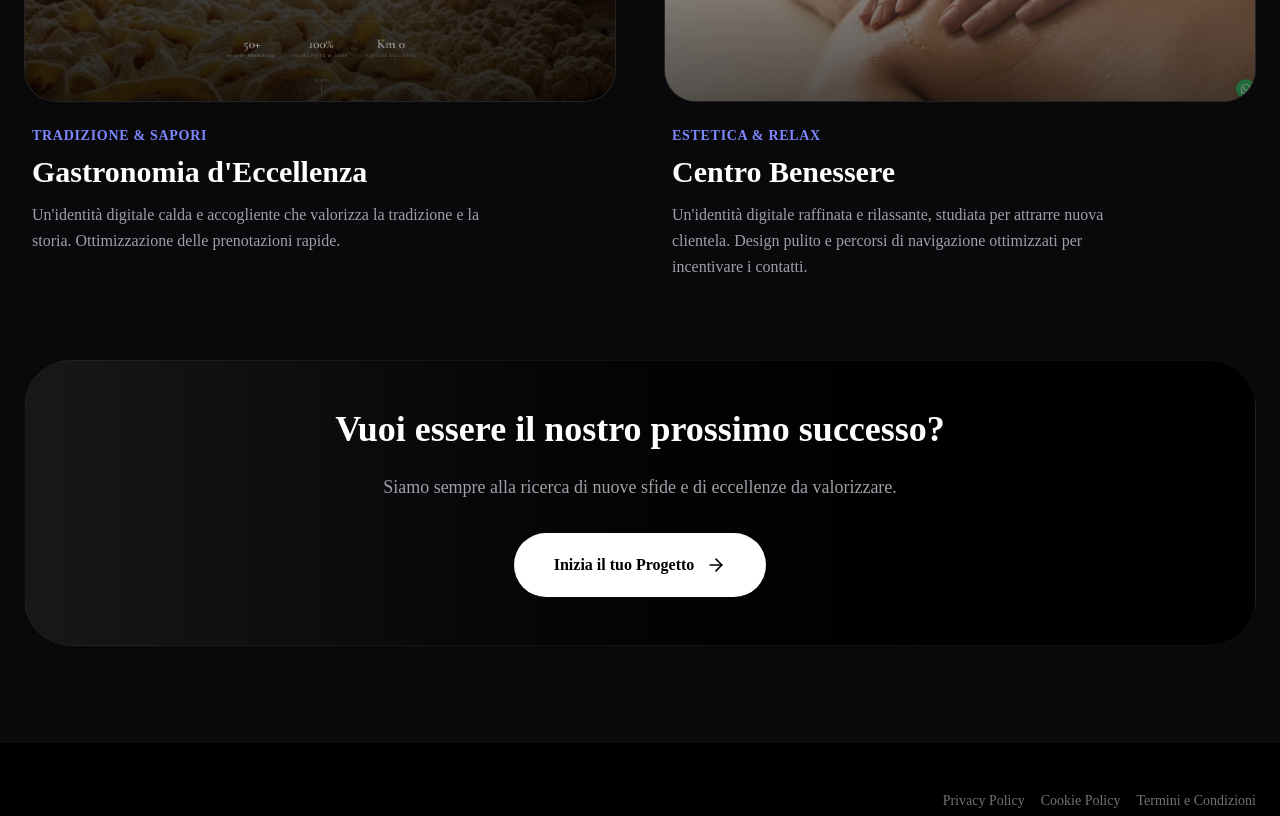
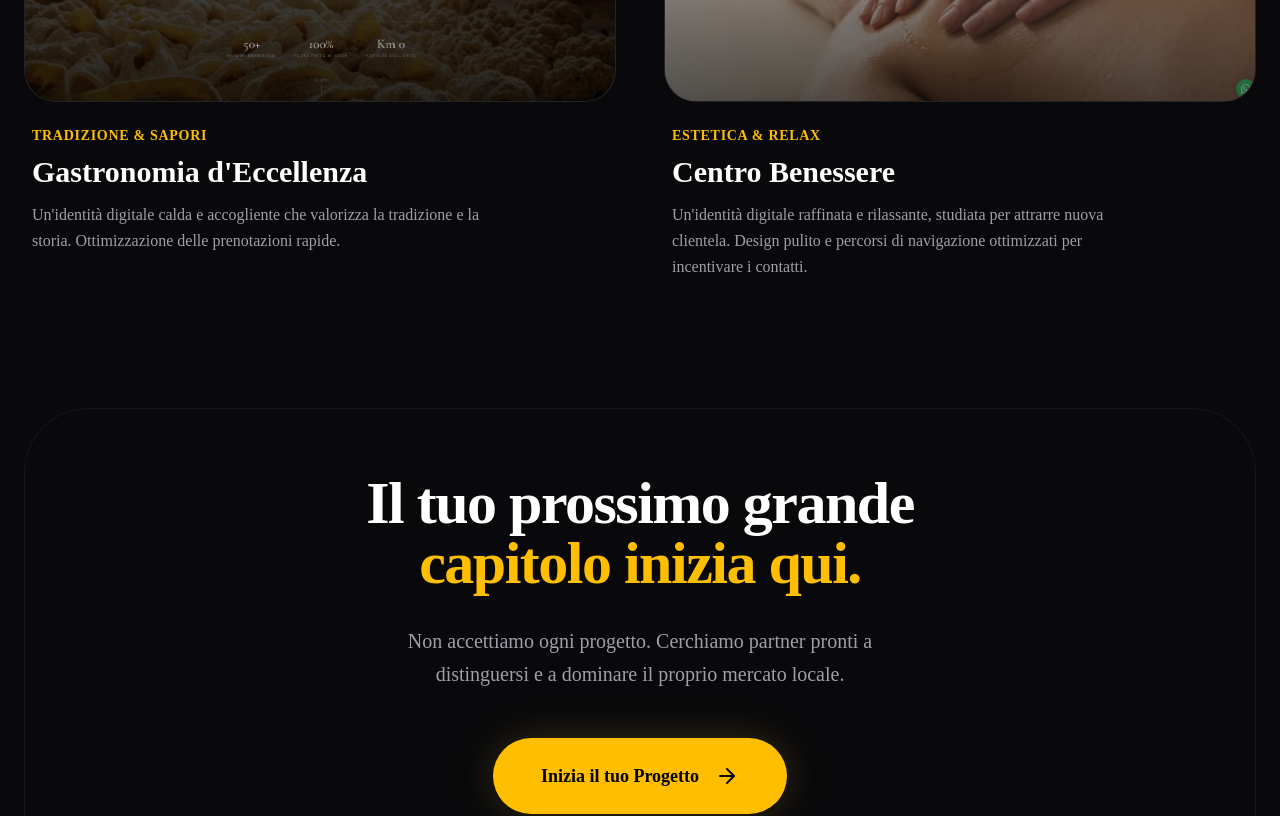
Before and after one commit to alebaia81/presenza_digitale, a React (Vite) app: page /progetti in a window 1280 px wide. Shown: the part 1740-2556 px from the top of the page. Built offline with nearby package versions, Linux system fonts and the light colour scheme; a web font is replaced by a local one.

Commit message:
feat: publish case study blog post, optimize layout and enhance CTA design

```diff
--- /dev/null
+++ b/src/content/blog/2026-05-13-case-study.md
@@ -0,0 +1,28 @@
+---
+title: "Case Study: Come abbiamo costruito l'infrastruttura di Presenza Digitale"
+description: "Un'analisi tecnica sulla scelta di Markdown, Astro e Antigravity per ottenere performance estreme e SEO imbattibile."
+date: "2026-05-13"
+author: "Ale - Presenza Digitale"
+category: "Case Study"
+image: "/assets/images/blog/case-study-infrastruttura.avif"
+readTime: "1 min"
+featured: false
+schemaType: "TechArticle"
+---
+
+Perché abbiamo scelto di non usare i classici sistemi pesanti per il nostro sito? La risposta è semplice: la velocità è il nuovo parametro dell'autorità. In questo case study, analizziamo le scelte tecniche che rendono **Presenza Digitale** un punto di riferimento nel 2026.
+
+## La sfida: Performance vs Gestione
+Il problema dei siti moderni è il "bloat": codice inutile che rallenta il caricamento. Per il nostro ecosistema, volevamo qualcosa che fosse istantaneo per l'utente ma potente per noi.
+
+## La soluzione: Staticità e Agenti IA
+Abbiamo optato per un'architettura basata su **Markdown** e **Astro**. Questo ci permette di:
+1. **Eliminare il Database:** I contenuti sono file fisici, rendendo il sito impossibile da hackerare e velocissimo da caricare.
+2. **Collaborazione con Agenti:** Il nostro kit **Antigravity** può leggere e scrivere direttamente il codice, automatizzando la pubblicazione.
+3. **Immagini AVIF:** Ogni asset visivo è ottimizzato per pesare l'80% in meno rispetto ai formati standard.
+
+## I Risultati
+Grazie a questa struttura, abbiamo ottenuto un punteggio di **100/100 su Google PageSpeed Insights**. Per i nostri clienti, questo si traduce in un posizionamento organico più rapido e una user experience senza attriti.
+
+## Conclusione
+L'infrastruttura non è solo un dettaglio tecnico, è la base del tuo marketing. Se il tuo sito è veloce, Google si fida. Se Google si fida, i tuoi clienti ti trovano.
--- a/src/pages/BlogPostPage.tsx
+++ b/src/pages/BlogPostPage.tsx
@@ -54,7 +54,7 @@ const BlogPostPage = () => {
 
     const articleSchema = {
       "@context": "https://schema.org",
-      "@type": "BlogPosting",
+      "@type": post.schemaType || "BlogPosting",
       "headline": post.title,
       "image": [post.image],
       "datePublished": post.date,
@@ -63,6 +63,10 @@ const BlogPostPage = () => {
         "name": post.author,
         "url": "https://www.presenzadigitale.com"
       }],
+      "publisher": {
+        "@type": "Organization",
+        "name": "Presenza Digitale"
+      },
       "description": post.description
     };
 
@@ -282,7 +286,15 @@ const BlogPostPage = () => {
         </div>
 
         {/* Content */}
-        <div className="prose prose-invert max-w-none prose-p:text-zinc-400 prose-p:leading-relaxed prose-li:text-zinc-400">
+        <div className="prose prose-invert max-w-none
+          prose-headings:text-white prose-headings:font-bold
+          prose-h2:text-3xl prose-h2:mt-12 prose-h2:mb-6 prose-h2:pb-2 prose-h2:border-l-4 prose-h2:border-gold-amber prose-h2:pl-6
+          prose-h3:text-xl prose-h3:mt-8 prose-h3:mb-4
+          prose-p:text-zinc-400 prose-p:leading-relaxed prose-p:text-lg prose-p:mb-6
+          prose-li:text-zinc-400 prose-li:mb-2
+          prose-strong:text-gold-amber prose-strong:font-semibold
+          prose-a:text-gold-amber prose-a:no-underline hover:prose-a:underline
+        ">
           <ReactMarkdown
             remarkPlugins={[remarkGfm]}
             rehypePlugins={[rehypeSlug, [rehypeAutolinkHeadings, { behavior: 'wrap' }]]}
--- a/src/pages/ProjectsPage.tsx
+++ b/src/pages/ProjectsPage.tsx
@@ -77,7 +77,7 @@ export default function ProjectsPage() {
                 <div className="absolute inset-0 bg-gradient-to-t from-black/80 via-black/20 to-transparent opacity-60 group-hover:opacity-40 transition-opacity" />
               </div>
               <div className="px-2">
-                <p className="text-indigo-400 text-sm font-bold uppercase tracking-wider mb-2">{project.subtitle}</p>
+                <p className="text-gold-amber text-sm font-bold uppercase tracking-wider mb-2">{project.subtitle}</p>
                 <h3 className="text-3xl font-bold text-white mb-3 flex items-center gap-3">
                   {project.title}
                 </h3>
@@ -87,12 +87,26 @@ export default function ProjectsPage() {
           ))}
         </div>
 
-        <div className="mt-20 p-12 rounded-[3rem] bg-gradient-to-r from-zinc-900 to-black border border-white/5 text-center">
-          <h2 className="text-3xl md:text-4xl font-bold text-white mb-6">Vuoi essere il nostro prossimo successo?</h2>
-          <p className="text-zinc-400 text-lg mb-8 max-w-2xl mx-auto">Siamo sempre alla ricerca di nuove sfide e di eccellenze da valorizzare.</p>
-          <a href="/#contatti" className="inline-flex items-center gap-3 bg-white text-black px-10 py-5 rounded-full font-bold hover:scale-105 transition-transform">
-            Inizia il tuo Progetto <ArrowRight className="w-5 h-5" />
-          </a>
+        <div className="mt-32 p-16 rounded-[4rem] bg-zinc-950 border border-white/5 text-center relative overflow-hidden group">
+          {/* Subtle Radial Glow */}
+          <div className="absolute inset-0 bg-[radial-gradient(circle_at_center,_var(--tw-gradient-stops))] from-gold-amber/10 via-transparent to-transparent opacity-0 group-hover:opacity-100 transition-opacity duration-1000" />
+
+          <div className="relative z-10">
+            <h2 className="text-4xl md:text-6xl font-bold text-white mb-8 tracking-tight">
+              Il tuo prossimo grande <br /> <span className="text-gold-amber">capitolo inizia qui.</span>
+            </h2>
+            <p className="text-zinc-400 text-xl mb-12 max-w-2xl mx-auto font-light leading-relaxed">
+              Non accettiamo ogni progetto. Cerchiamo partner pronti a <br className="hidden md:block" />
+              distinguersi e a dominare il proprio mercato locale.
+            </p>
+            <a
+              href="/#contatti"
+              className="inline-flex items-center gap-4 bg-gold-amber text-black px-12 py-6 rounded-full font-bold text-lg hover:scale-105 transition-all shadow-[0_0_40px_rgba(212,175,55,0.2)] hover:shadow-[0_0_60px_rgba(212,175,55,0.4)] group/btn"
+            >
+              Inizia il tuo Progetto
+              <ArrowRight className="w-6 h-6 transform group-hover/btn:translate-x-1 transition-transform" />
+            </a>
+          </div>
         </div>
       </div>
     </motion.div>
--- a/src/types/blog.ts
+++ b/src/types/blog.ts
@@ -9,6 +9,7 @@ export interface BlogPost {
   readTime: string;
   featured: boolean;
   content: string;
+  schemaType?: string;
 }
 
 export interface BlogMetadata {
@@ -20,4 +21,5 @@ export interface BlogMetadata {
   image: string;
   readTime: string;
   featured: boolean;
+  schemaType?: string;
 }
```
Also changed, not shown: public/assets/images/blog/case-study-infrastruttura.avif (added).
